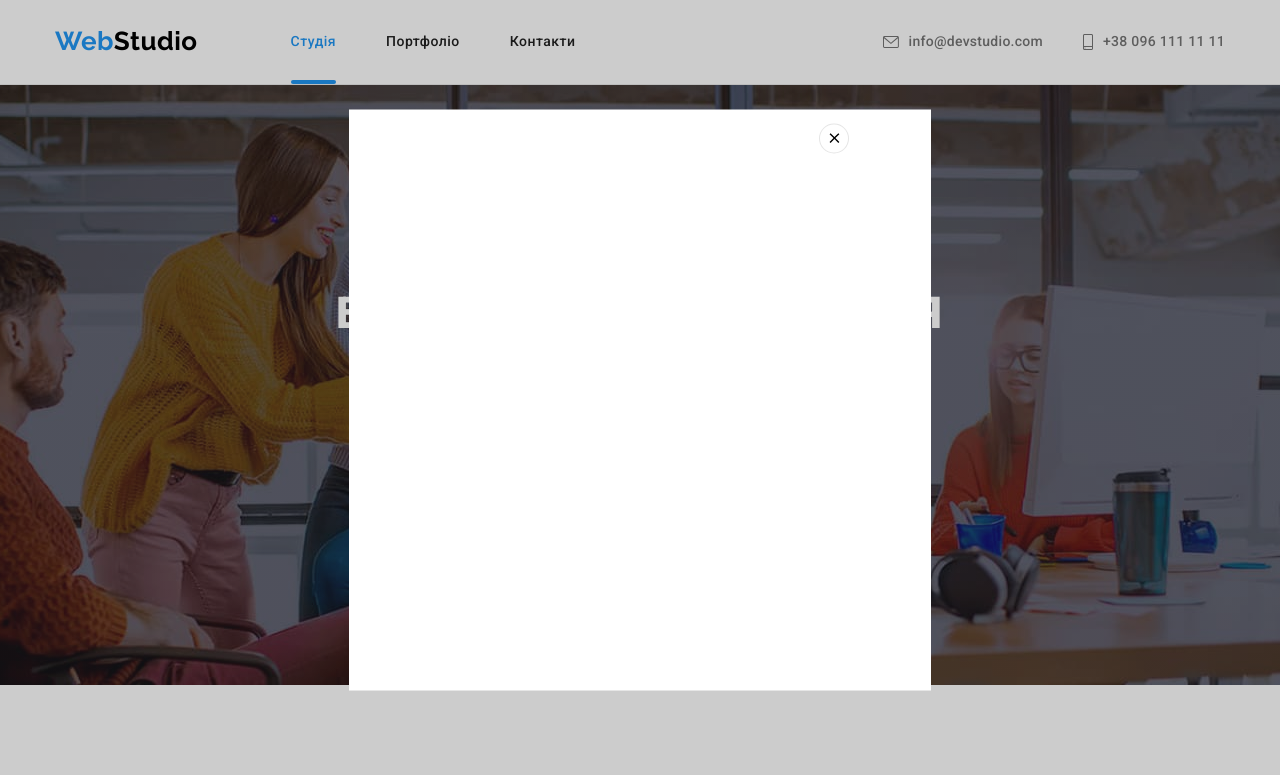
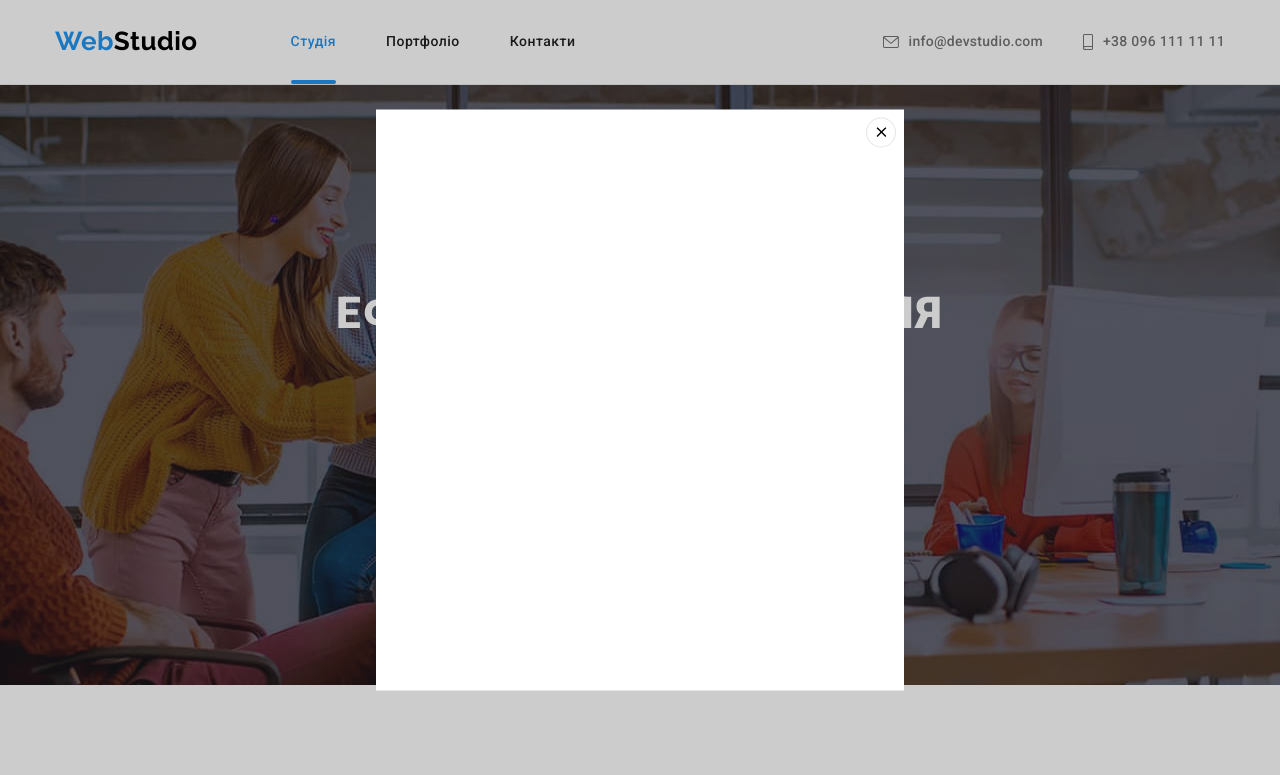
Before and after one commit to annashevchenk0/goit-markup-hw-05, a plain HTML site: page index.html in a window 1280 px wide. Both pictures are taken after a click on the button "Замовити послугу". Shown: the top 775 px of the page. Drawn offline with nearby package versions, Linux system fonts and the light colour scheme.

Commit message:
fix mistakes

```diff
--- a/css/styles.css
+++ b/css/styles.css
@@ -396,7 +396,7 @@ img {
     width: 44px;
     height: 44px;
     border-radius: 50%;
-    /* transition: background-color 250ms cubic-bezier(0.4, 0, 0.2, 1); */
+    transition: background-color 250ms cubic-bezier(0.4, 0, 0.2, 1);
 }
 .social-item:hover,
 .social-item:focus{
@@ -441,6 +441,9 @@ img {
     border: 1px solid var(--icons-color);
     border-radius: 4px;
     transition: fill 250ms cubic-bezier(0.4, 0, 0.2, 1);
+    transition: border 250ms cubic-bezier(0.4, 0, 0.2, 1);
+
+
 }
 .client-link:hover,
 .client-link:focus{
@@ -685,7 +688,7 @@ img {
     left: 50%;
     transform: translate(-50%, -50%) scale(1);
 
-    min-width: 582px;
+    width: 528px;
     min-height: 581px;
     padding: 14px;
     transition: transform 250ms cubic-bezier(0.4, 0, 0.2, 1);
@@ -699,7 +702,8 @@ img {
     border-radius: 50%;
     width: 30px;
     height: 30px;
-    left: 470px;
+    top: 8px;
+    right: 8px;
     border: 1px solid rgba(0, 0, 0, 0.1);
     background-color: var(--white-color);
     cursor: pointer;
```
